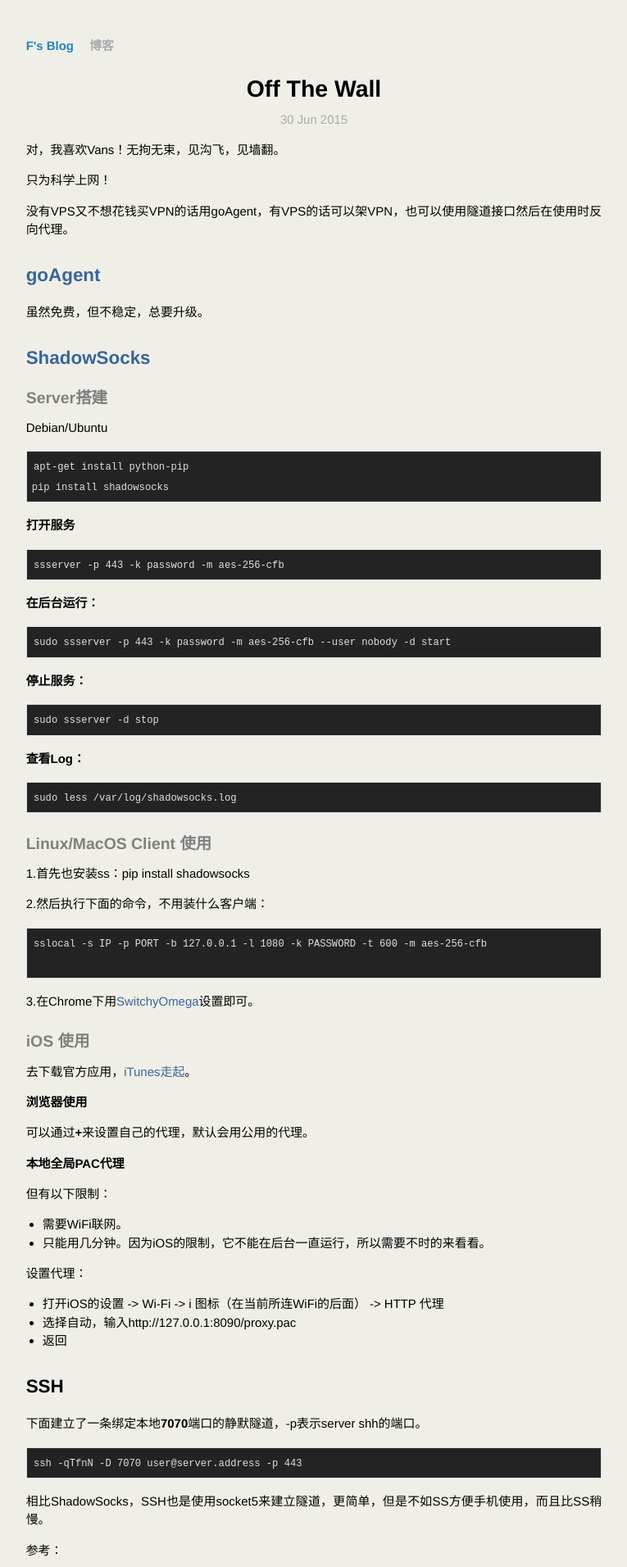
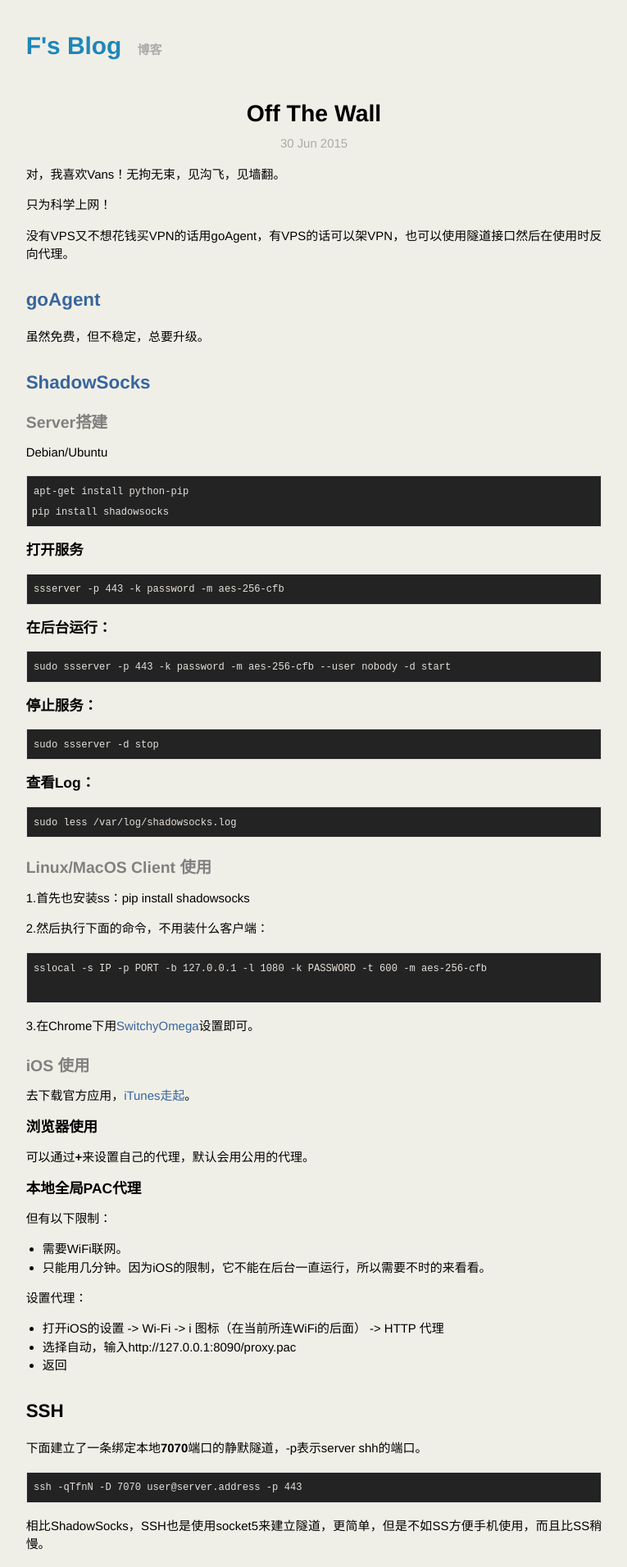
Before and after one commit to hulkfu/hulkfoo.github.io, a Jekyll site: the page built from _posts/2015-06-30-off-the-wall.md, in a window 1280 px wide. Shown: the top 1912 px of the page at 82% size, without its empty margins (257-1022 px from the left). Built offline with Jekyll 4.4.1, drawn with Linux system fonts in a browser that asks for light colours; Markdown is read by kramdown in place of the engine named in the settings; comment, search, counter and statistics services are not loaded.

Commit message:
change font size.

```diff
--- a/css/main.css
+++ b/css/main.css
@@ -18,9 +18,6 @@ body {
   font-size: small;
   text-align: center;
 }
-
-h1, h2, h3, h4, h5, h6 {
-  font-size: 100%; }
 
 h1 { margin-bottom: 1em; }
 p { margin: 1em 0; }
```
